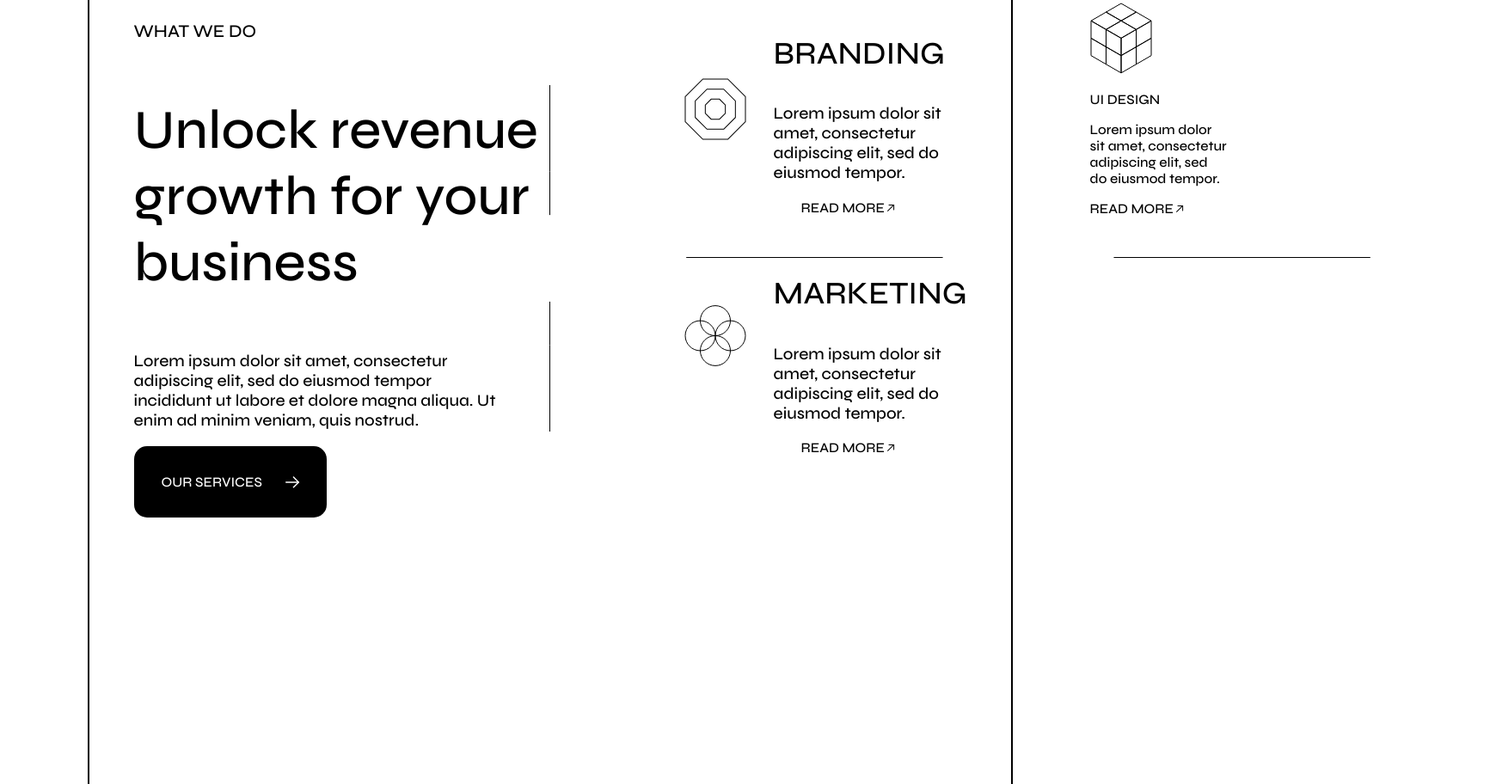
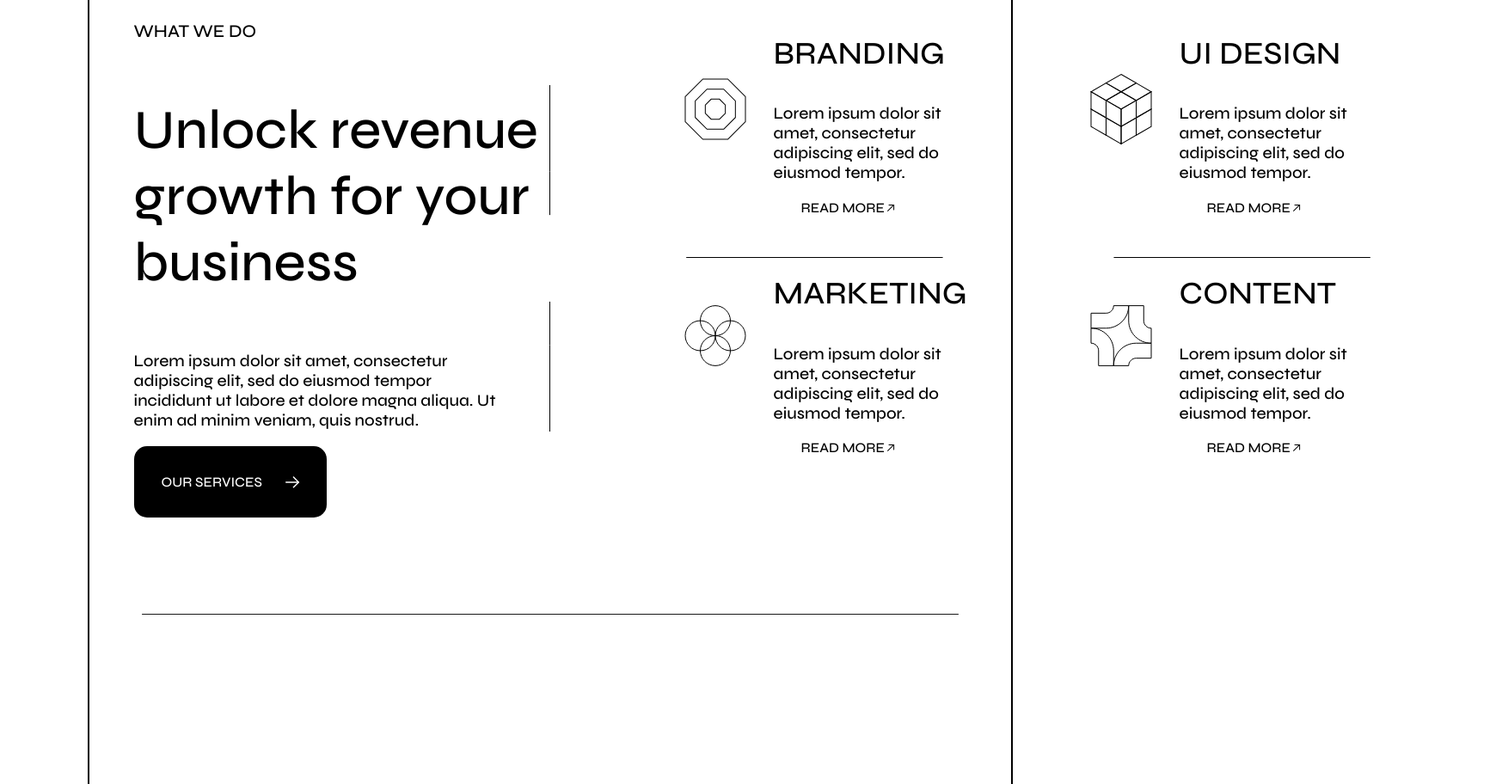
Before and after one commit to underdotechesses/BINO, a plain HTML site: page index.html in a window 1280 px wide. Shown: the part 1617-2529 px from the top of the page at 86% size, 1740 px wide, since content can reach past the window. Drawn offline with Linux system fonts and the light colour scheme.

Commit message:
new update

```diff
--- a/index.html
+++ b/index.html
@@ -144,9 +144,22 @@
                             </a>
                         </div>
                     </div>
+                    <div class="second-column-div-2">
+                        <img src="img/icon (3).svg" />
+                        <div class="content-div">
+                            <p class="content">CONTENT</p>
+                            <p class="second-column-div-2-lorem">Lorem ipsum dolor sit amet, consectetur adipiscing elit, sed do eiusmod tempor.
+                            </p>
+                            <a href="/" class="read-more-link">
+                                <div>READ MORE</div>
+                                <img src="img/arrow (1).svg" />
+                            </a>
+                        </div>
+                    </div>
                 </div>
             </div>
         </article>
+        <img class="under-line" src="img/Line 3.svg">
     </main>
 </body>
 </html>
--- a/style.css
+++ b/style.css
@@ -196,16 +196,12 @@ nav {
     border: 1px solid black;
 }
 
-.second-column-div {
+.second-column-div,
+.first-column-div-1,
+.first-column-div-2,
+.second-column-div-1,
+.second-column-div-2 {
     display: flex;
-}
-
-.first-column-div-1 {
-    display: flex;
-}
-
-.first-column-div-1 div {
-    margin-left: 2em;
 }
 
 .read-more-link {
@@ -216,13 +212,17 @@ nav {
 }
 
 .branding,
-.marketing {
+.marketing,
+.ui,
+.content {
     font-size: 2.3em;
     width: 10em;
 }
 
 .first-column-div-1-lorem,
-.first-column-div-2-lorem {
+.first-column-div-2-lorem,
+.second-column-div-1-lorem,
+.second-column-div-2-lorem {
     font-size: 1.2em;
     width: 12em;
 }
@@ -233,15 +233,15 @@ nav {
     position: absolute;
 }
 
-.first-column-div-2 {
-    display: flex;
-}
-
-.first-column-div-2 div {
+.first-column-div-1 div,
+.first-column-div-2 div,
+.second-column-div-1 div,
+.second-column-div-2 div {
     margin-left: 2em;
 }
 
-.marketing-div {
+.marketing-div,
+.content-div {
     margin-top: 2em;
 }
 
```
Also changed, not shown: img/icon (3).svg (added).
